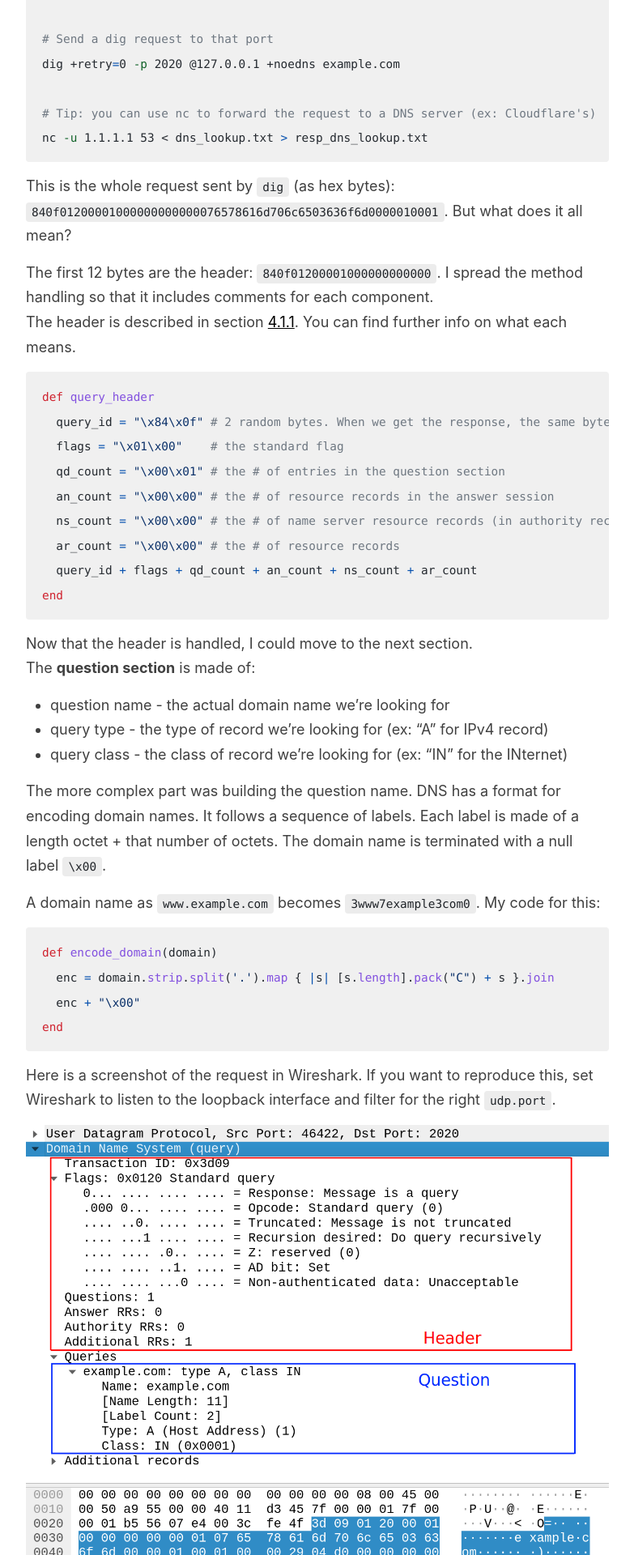
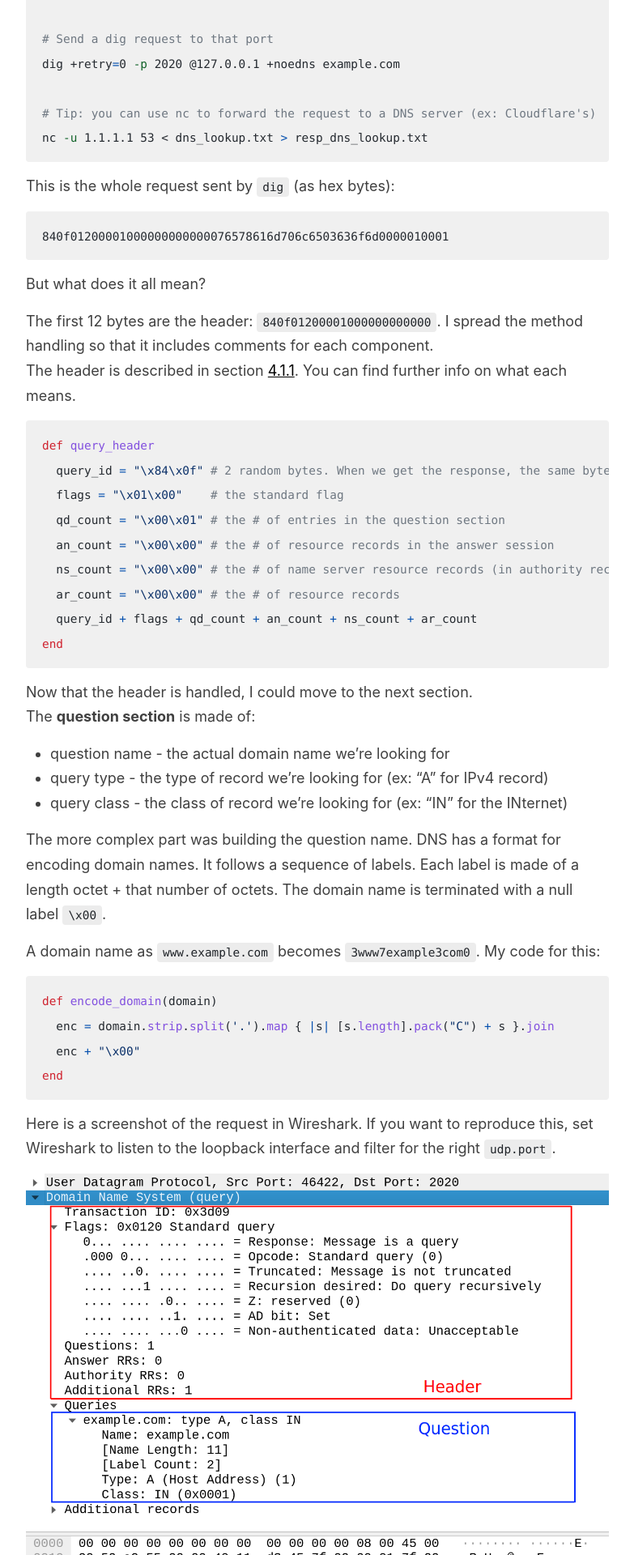
Before and after one commit to panacotar/blog, a Jekyll site: the page built from _posts/2025-02-26-dns-lookup-from-scratch.md, in a window 1280 px wide. Shown: the part 1121-3041 px from the top of the page at 81% size, without its empty margins (106-889 px from the left). Built offline with Jekyll 4.4.1, drawn with Linux system fonts in a browser that asks for light colours.

Commit message:
Fix word overflow in .code

````diff
--- a/_posts/2025-02-26-dns-lookup-from-scratch.md
+++ b/_posts/2025-02-26-dns-lookup-from-scratch.md
@@ -35,7 +35,11 @@
 nc -u 1.1.1.1 53 < dns_lookup.txt > resp_dns_lookup.txt
 ```
 
-This is the whole request sent by `dig` (as hex bytes): `840f01200001000000000000076578616d706c6503636f6d0000010001`. But what does it all mean?
+This is the whole request sent by `dig` (as hex bytes):
+```
+840f01200001000000000000076578616d706c6503636f6d0000010001
+```
+But what does it all mean?
 
 The first 12 bytes are the header: `840f01200001000000000000`. I spread the method handling so that it includes comments for each component.
 The header is described in section [4.1.1](https://datatracker.ietf.org/doc/html/rfc1035#section-4.1.1). You can find further info on what each means.
--- a/_sass/_highlights.scss
+++ b/_sass/_highlights.scss
@@ -21,6 +21,8 @@
 code.language-plaintext {
   background-color: #ececec;
   padding: 4px 7px;
+  word-wrap: break-word;
+  word-break: break-word;
 }
 
 code {
````
